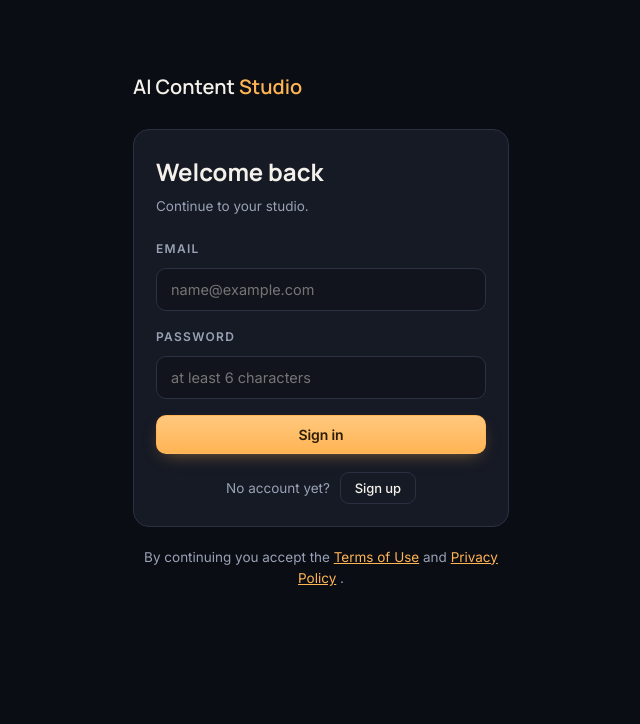
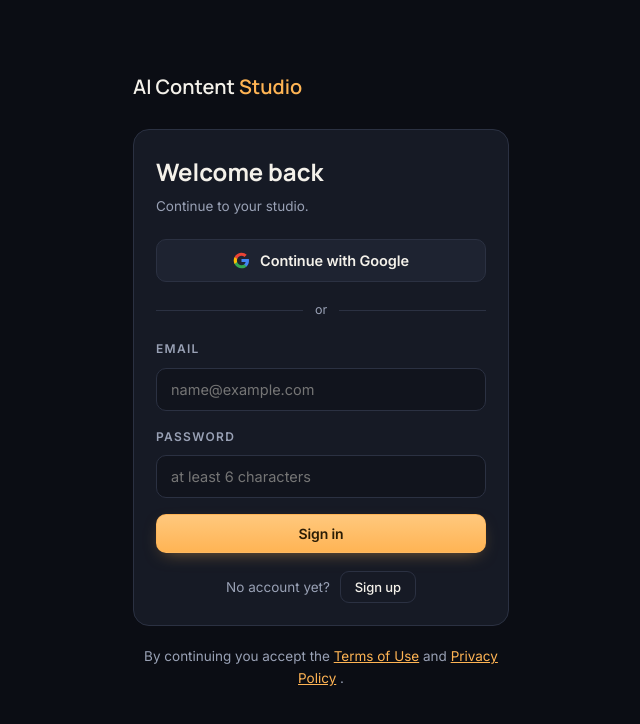
Before and after one commit to mavciaibusiness-oss/AI-Story-Studio, a Next.js app: page /giris in a window 1280 px wide. Shown: the top 724 px of the page, without its empty margins (319-959 px from the left). Built offline with nearby package versions, Linux system fonts and the light colour scheme.

Commit message:
feat(sprint-6/task-01): google sign-in

```diff
--- a/app/giris/page.jsx
+++ b/app/giris/page.jsx
@@ -6,6 +6,41 @@ import { getSupabaseBrowser } from '@/lib/supabase-browser';
 import { useT } from '@/lib/i18n';
 
 export const dynamic = 'force-dynamic';
+
+/*
+  Google logosu — inline SVG.
+
+  Dış kaynaktan görsel çekmiyoruz: ağ isteği, gizlilik ve görselin
+  yüklenmeme riski. Marka renkleri Google'ın kendi yönergesinden.
+*/
+function GoogleMark() {
+  return (
+    <svg width="17" height="17" viewBox="0 0 48 48" aria-hidden="true">
+      <path fill="#4285F4" d="M45.1 24.5c0-1.6-.1-3.1-.4-4.5H24v8.5h11.8c-.5 2.7-2 5-4.4 6.6v5.5h7.1c4.1-3.8 6.6-9.4 6.6-16.1z"/>
+      <path fill="#34A853" d="M24 46c5.9 0 10.9-2 14.5-5.4l-7.1-5.5c-2 1.3-4.5 2.1-7.4 2.1-5.7 0-10.5-3.8-12.2-9H4.5v5.7C8.1 41.1 15.4 46 24 46z"/>
+      <path fill="#FBBC05" d="M11.8 28.2c-.4-1.3-.7-2.7-.7-4.2s.2-2.9.7-4.2v-5.7H4.5C2.9 17.3 2 20.5 2 24s.9 6.7 2.5 9.9l7.3-5.7z"/>
+      <path fill="#EA4335" d="M24 10.8c3.2 0 6.1 1.1 8.4 3.3l6.3-6.3C34.9 4.2 29.9 2 24 2 15.4 2 8.1 6.9 4.5 14.1l7.3 5.7c1.7-5.2 6.5-9 12.2-9z"/>
+    </svg>
+  );
+}
+
+/*
+  Google akışının hataları.
+
+  En sık görülen: Supabase panelinde sağlayıcı açık değil. Ham
+  İngilizce mesaj yerine ne yapabileceğini söylüyoruz.
+*/
+function googleHata(msg) {
+  const m = String(msg || '').toLowerCase();
+  if (m.includes('provider is not enabled') || m.includes('unsupported provider')) {
+    return 'Google girişi henüz açık değil. E-posta ile devam edebilirsin.';
+  }
+  if (m.includes('popup') || m.includes('closed')) {
+    return 'Google penceresi kapandı. Tekrar dene.';
+  }
+  return msg;
+}
+
 
 function GirisFormu() {
   const t = useT();
@@ -54,6 +89,45 @@ function GirisFormu() {
     if (m.includes('rate limit') || m.includes('too many')) return 'Çok fazla deneme yapıldı. Birkaç dakika bekle.';
     if (m.includes('unable to validate email')) return 'E-posta adresi geçersiz görünüyor.';
     return message;
+  }
+
+  /*
+    ---------- GOOGLE İLE DEVAM ET ----------
+
+    Sprint-6 TASK-01 Adım 5.
+
+    Spec: "Şifre oluşturma zorunlu değildir."
+
+    Supabase OAuth akışı PKCE kullanıyor — kullanıcı Google'a gider,
+    döndüğünde `?code=` ile /auth/callback'e düşer. O rota ZATEN
+    `exchangeCodeForSession` çağırıyor (e-posta onayı için yazılmıştı);
+    OAuth için yeni bir şey gerekmiyor.
+
+    `next` korunuyor: landing'den fikir yazıp gelen kullanıcı Google
+    ile girse de Creator OS'a düşer ve fikri kurulur.
+
+    YAPILANDIRMA GEREKİYOR: Supabase panelinde Google sağlayıcısı
+    açık olmalı. Kapalıysa Supabase hata döndürür ve kullanıcıya
+    okunur bir mesaj gösteriyoruz — sessizce başarısız olmuyoruz.
+  */
+  async function googleSignIn() {
+    setErr(null);
+    setBusy(true);
+    try {
+      const supabase = getSupabaseBrowser();
+      const { error } = await supabase.auth.signInWithOAuth({
+        provider: 'google',
+        options: {
+          redirectTo: `${window.location.origin}/auth/callback?next=${encodeURIComponent(next)}`
+        }
+      });
+      /* Hata yoksa tarayıcı Google'a yönlendiriliyor; bu satırdan
+         sonrası çalışmıyor. Hata varsa burada kalıyoruz. */
+      if (error) { setErr(googleHata(error.message)); setBusy(false); }
+    } catch (e) {
+      setErr(googleHata(String(e?.message || e)));
+      setBusy(false);
+    }
   }
 
   async function submit(e) {
@@ -141,6 +215,16 @@ function GirisFormu() {
           </div>
         )}
 
+        {/* Google — şifresiz yol önce geliyor. Spec: "Şifre
+            oluşturma zorunlu değildir." */}
+        <button type="button" className="btn auth-google"
+          onClick={googleSignIn} disabled={busy}>
+          <GoogleMark />
+          {t('auth.google')}
+        </button>
+
+        <div className="auth-or"><span>{t('auth.or')}</span></div>
+
         <form onSubmit={submit}>
           <div className="field">
             <label>{t('auth.email')}</label>
--- a/app/globals.css
+++ b/app/globals.css
@@ -2190,6 +2190,23 @@ button { font-family: var(--body); }
 }
 
 
+/* Google ile devam */
+.auth-google { width: 100%; justify-content: center; gap: 10px;
+  padding: 12px 18px; font-size: 14.5px; font-weight: 600;
+  color: var(--cream); background: var(--panel-2);
+  border: 1px solid var(--line); border-radius: 10px; }
+.auth-google:hover:not(:disabled) { border-color: rgba(244,241,234,.28);
+  background: var(--panel); }
+.auth-google svg { flex-shrink: 0; }
+
+.auth-or { display: flex; align-items: center; gap: 12px;
+  margin: 18px 0; color: var(--muted); font-size: 12.5px; }
+.auth-or::before, .auth-or::after { content: ''; flex: 1; height: 1px;
+  background: var(--line); }
+
+.lp-auth { max-width: 320px; margin: 20px auto 0; }
+.lp-google { border-color: rgba(244,241,234,.16); }
+
 /* Girişte bekleyen fikir */
 .auth-pending { padding: 10px 13px; border-radius: 9px; margin-bottom: 20px;
   background: rgba(255,180,84,.07); border: 1px solid rgba(255,180,84,.22); }
--- a/lib/i18n.jsx
+++ b/lib/i18n.jsx
@@ -189,6 +189,8 @@ const DICT = {
     'lp.daily.evening.when': 'Gün sonunda',
     'lp.daily.evening.what': 'Ne ürettiğini, ne kaldığını ve nerede takıldığını gösterir.',
     // --- Landing hero (Sprint 6 / TASK-01) ---
+    'auth.google': 'Google ile Devam Et',
+    'auth.or': 'ya da',
     'auth.pendingLabel': 'Bunu yapmak istiyordun:',
     'lp.claim1': 'Tek cümleyle fikrini söyle.',
     'lp.claim2': 'Creator OS gerisini planlasın.',
@@ -1187,6 +1189,8 @@ const DICT = {
     'lp.daily.evening.when': 'At the end of the day',
     'lp.daily.evening.what': 'Shows what you produced, what is left and where you are stuck.',
     // --- Landing hero (Sprint 6 / TASK-01) ---
+    'auth.google': 'Continue with Google',
+    'auth.or': 'or',
     'auth.pendingLabel': 'You wanted to make this:',
     'lp.claim1': 'Say your idea in one sentence.',
     'lp.claim2': 'Let Creator OS plan the rest.',
```
Also changed, not shown: app/HeroIdea.jsx (+40 -0 lines).
